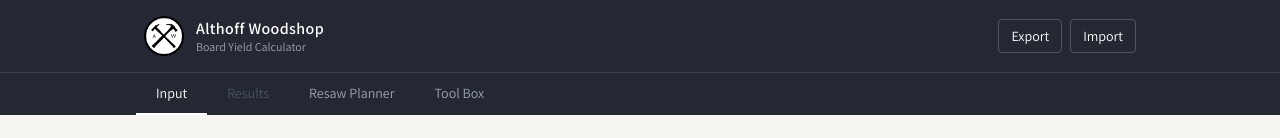
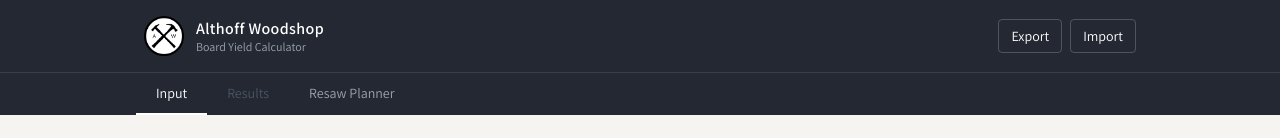
Before and after one commit to whittles/yield-prod, a Vue app: page / in a window 1280 px wide. Shown: the top 138 px of the page. Built offline with nearby package versions, Linux system fonts and the light colour scheme.

Commit message:
v1.0.40: Remove Tool Box tab from prod nav, logo links to althoffwoodshop.com

```diff
--- a/package.json
+++ b/package.json
@@ -1,6 +1,6 @@
 {
   "name": "yield-board-calculator",
-  "version": "1.0.39",
+  "version": "1.0.40",
   "scripts": {
     "dev": "vite",
     "build": "vite build",
--- a/src/App.vue
+++ b/src/App.vue
@@ -5,7 +5,8 @@
     <header class="bg-header text-white no-print">
       <div class="max-w-5xl mx-auto px-4 py-4 flex items-center justify-between gap-4">
         <!-- Brand -->
-        <div class="flex items-center gap-3">
+        <a href="https://althoffwoodshop.com" target="_blank" rel="noopener"
+           class="flex items-center gap-3 hover:opacity-80 transition-opacity">
           <img
             src="/logo.png"
             alt="Althoff Woodshop logo"
@@ -15,7 +16,7 @@
             <div class="font-semibold text-base leading-tight tracking-wide">Althoff Woodshop</div>
             <div class="text-xs text-gray-400 leading-tight">Board Yield Calculator</div>
           </div>
-        </div>
+        </a>
 
         <!-- Actions -->
         <div class="flex items-center gap-2">
@@ -82,17 +83,7 @@
           >
             Resaw Planner
           </button>
-          <button
-            @click="router.push('/toolbox')"
-            :class="[
-              'px-3 sm:px-5 py-2.5 text-sm font-medium border-b-2 transition-colors whitespace-nowrap',
-              activeTab === 'toolbox'
-                ? 'border-white text-white'
-                : 'border-transparent text-gray-400 hover:text-white hover:border-white/40'
-            ]"
-          >
-            Tool Box
-          </button>
+
         </div>
       </div>
     </header>
```
